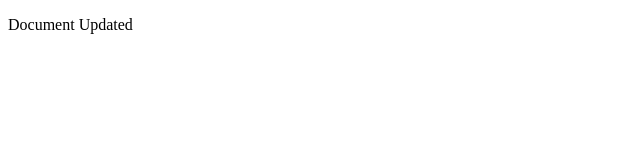
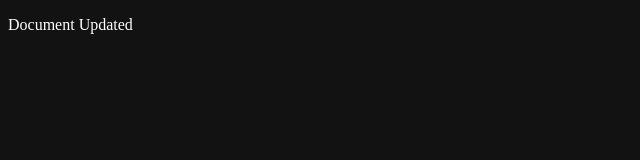
Before and after one commit to rizqizyd/repo-test, a plain HTML site: page index.html in a window 1280 px wide. Shown: the whole page, without its empty margins (0-640 px from the left). Drawn offline with Linux system fonts and the light colour scheme.

Commit message:
menambahkan file style.css

```diff
--- a/index.html
+++ b/index.html
@@ -4,6 +4,7 @@
     <meta charset="UTF-8" />
     <meta http-equiv="X-UA-Compatible" content="IE=edge" />
     <meta name="viewport" content="width=device-width, initial-scale=1.0" />
+    <link rel="stylesheet" href="style.css" />
     <title>Document</title>
   </head>
   <body>
--- /dev/null
+++ b/style.css
@@ -0,0 +1,4 @@
+body {
+  background-color: #121212;
+  color: #ffffff;
+}
```
